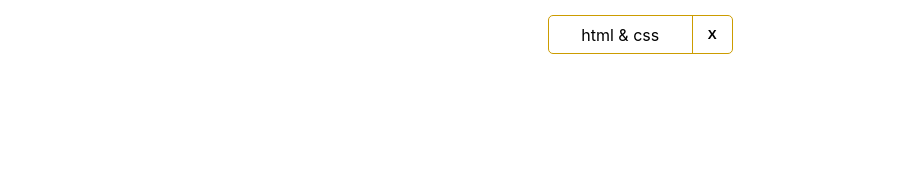
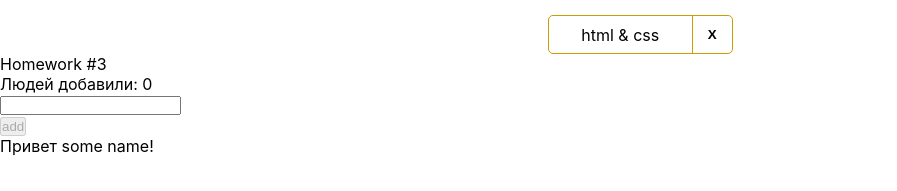
Before and after one commit to dlrozd/hws2-master-1, a React (Create React App) app: page / in a window 1280 px wide. Shown: the part 181-372 px from the top of the page, without its empty margins (0-897 px from the left). Built offline with nearby package versions, Linux system fonts and the light colour scheme.

Commit message:
upd: I'm doing 3 homework assignments

```diff
--- a/src/s1-main/App.tsx
+++ b/src/s1-main/App.tsx
@@ -2,6 +2,7 @@
 import s from './App.module.css'
 import HW1 from '../s2-homeworks/hw01/HW1'
 import HW2 from "../s2-homeworks/hw02/HW2";
+import HW3 from "../s2-homeworks/hw03/HW3";
 
 function App() {
     return (
@@ -9,7 +10,7 @@
             <HW1/>
             {/*раскомментировать по ходу выполнения*/}
             <HW2/>
-            {/*<HW3/>*/}
+            <HW3/>
             {/*<HW4/>*/}
 
             {/*при выполнении дз 5 и более - закомментировать здесь дз 1-4, так как они есть внутри дз 5*/}
--- a/src/s2-homeworks/hw03/GreetingContainer.tsx
+++ b/src/s2-homeworks/hw03/GreetingContainer.tsx
@@ -3,8 +3,8 @@
 import { UserType } from './HW3'
 
 type GreetingContainerPropsType = {
-    users: any // need to fix any
-    addUserCallback: any // need to fix any
+    users: [] // need to fix any
+    addUserCallback: (name: string) => void // need to fix any
 }
 
 export const pureAddUser = (name: any, setError: any, setName: any, addUserCallback: any) => {
--- a/src/s2-homeworks/hw03/HW3.tsx
+++ b/src/s2-homeworks/hw03/HW3.tsx
@@ -19,20 +19,23 @@
 
 // types
 export type UserType = {
-    _id: any // need to fix any
-    name: any // need to fix any
+    _id: string // need to fix any
+    name: string // need to fix any
 }
 
-export const pureAddUserCallback = (name: any, setUsers: any, users: any) => { // need to fix any
-    const user = { // need to fix
+export const pureAddUserCallback = (name: string, setUsers: UserType, users: []) => { // need to fix any
+    const user: UserType = {
+        _id: v1(),
+        name: name,
+        // need to fix
     }
     setUsers([...users, user])
 }
 
 const HW3 = () => {
-    const [users, setUsers] = useState<any>([]) // need to fix any
+    const [users, setUsers] = useState<UserType>([]) // need to fix any
 
-    const addUserCallback = (name: any) => { // need to fix any
+    const addUserCallback = (name: string) => { // need to fix any
         pureAddUserCallback(name, setUsers, users)
     }
 
```
